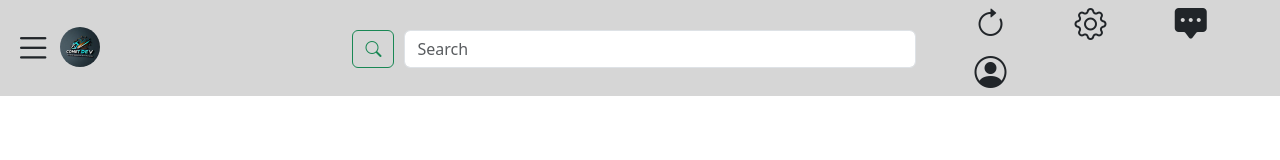
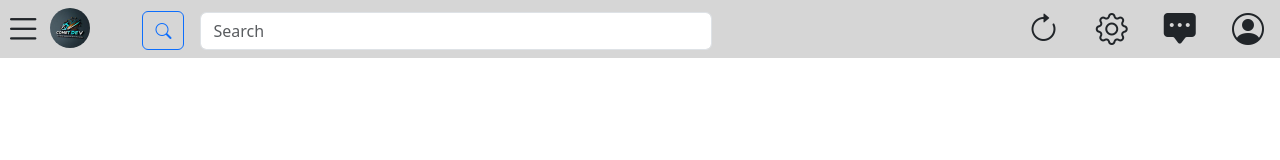
Before and after one commit to Zwelihlecomet2/personal-notes-keep-app, a plain HTML site: page app.html in a window 1280 px wide. Drawn offline with nearby package versions, Linux system fonts and the light colour scheme.

Commit message:
finished with the nav-bar

```diff
--- a/app.html
+++ b/app.html
@@ -24,18 +24,18 @@
                         </div>
 
                         <div class="search-bar">
-                            <form class="d-flex p-2" role="search">
-                                <button class="btn btn-outline-success" type="submit"><i class="bi bi-search"></i></button>
-                                <input class="form-control me-2" type="search" placeholder="Search" aria-label="Search">
+                            <form class="d-flex p-2 ps-lg-5" role="search">
+                                <button class="btn btn-outline-primary" type="submit"><i class="bi bi-search"></i></button>
+                                <input class="form-control ms-3 mt-1" type="search" placeholder="Search" aria-label="Search">
                               </form>
                         </div>
                     </div>
 
                     <div class="right-side-bar">
-                        <span><i class="bi bi-arrow-clockwise"></i></span>
-                        <span><i class="bi bi-gear"></i></span>
-                        <span><i class="bi bi-chat-square-dots-fill"></i></span>
-                        <span><i class="bi bi-person-circle"></i></span>
+                        <span><i class="bi bi-arrow-clockwise p-lg-3"></i></span>
+                        <span><i class="bi bi-gear p-lg-3"></i></span>
+                        <span><i class="bi bi-chat-square-dots-fill p-lg-3"></i></span>
+                        <span><i class="bi bi-person-circle p-lg-3"></i></span>
                     </div>
             </div>
           </nav>
--- a/responsive.css
+++ b/responsive.css
@@ -43,22 +43,10 @@
         margin-left: 20em;
     }
 
-    header nav .right-side-bar span{
-        padding: 2px 2em;
-    }
 
-    .left-side-bar{
-        padding: 0px 10px;
-    }
-
-    .left-side-bar .search-bar{
-        padding-left: 15em;
-    }
-
+    /* Media Queries for the App Landing Page */
     .left-side-bar .search-bar form input{
         width: 40vw;
-        margin-left: 10px;
-        margin-top: 3px;
     }
 }
 
@@ -74,12 +62,13 @@
     }
 
 
+    /* Media Queries for the App Landing Page */
     header nav .left-side-bar .search-bar form input{
         display: none;
     }
 
     header nav .right-side-bar span{
-        padding: 2px 5px;
+        padding: 0px 3px;
     }
 
 }
--- a/style.css
+++ b/style.css
@@ -142,12 +142,13 @@ footer p{
 
 
 /* Styles For the App Landing Page */
-header{
+header nav{
     background-color: #cccc;
     width: 100vw;
 }
 
 header nav .nav-bar{
+    width: 100%;
     display: flex;
     justify-content: space-between;
     align-items: center;
@@ -159,7 +160,6 @@ header nav .left-side-bar .menu-bar i{
 
 header nav .left-side-bar .logo img{
     height: 2.5em;
-    width: 2.5em;
     border-radius: 50%;
 
 }
```
